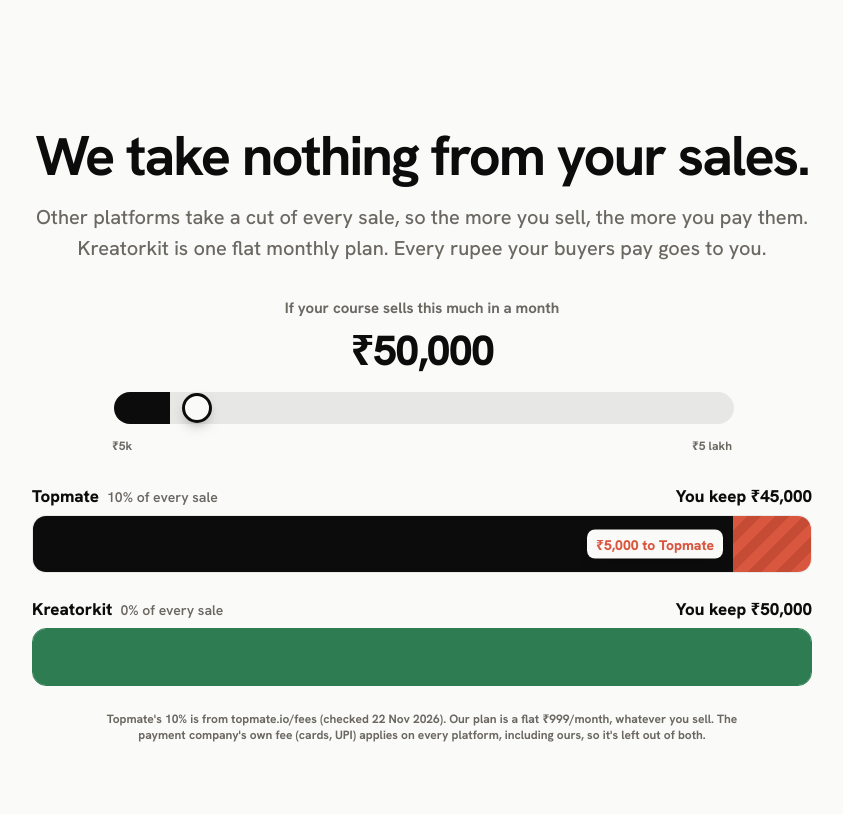
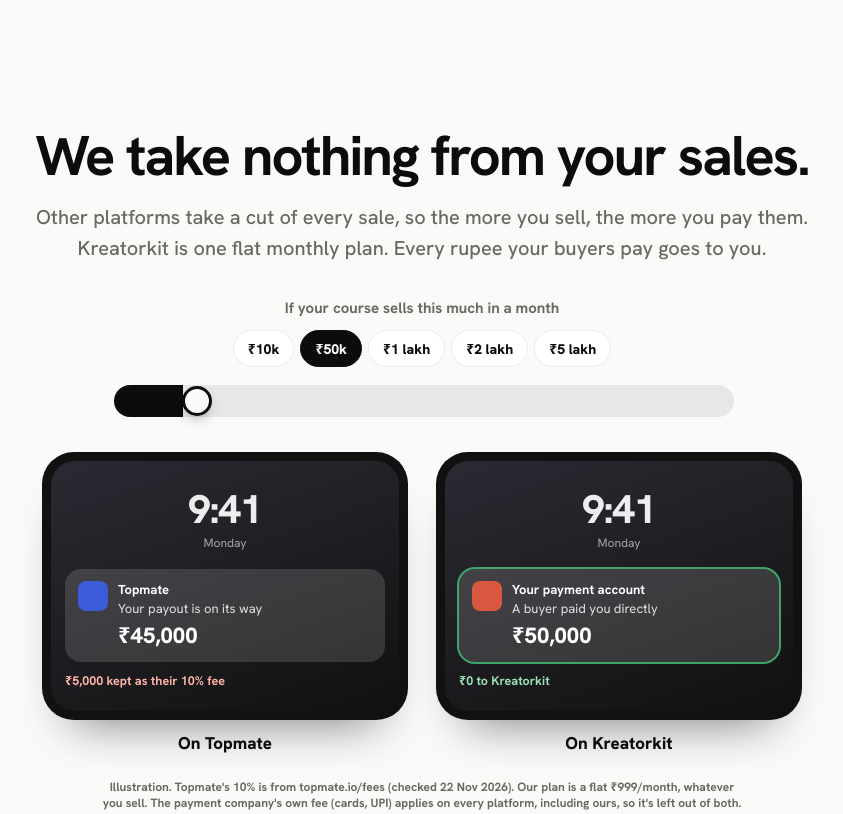
Before and after one commit to Kreatorkit/kreatorkit.github.io, a plain HTML site: page index.html in a window 1280 px wide. Shown: the part 1473-2287 px from the top of the page, without its empty margins (218-1061 px from the left). Drawn offline with Linux system fonts and the light colour scheme; no server answers.

Commit message:
We take nothing: amount presets and two payout lock screens
Co-Authored-By: Claude Opus 5.5 <noreply@anthropic.com>

```diff
--- a/index.html
+++ b/index.html
@@ -598,6 +598,26 @@ html[data-theme="dark"] .fn-new{color:#7AA5FF}
 .ko-act .ko-wa{background:#25D366;border-color:#25D366;color:#fff}
 @keyframes koGlow{0%,62%{box-shadow:none}70%,90%{box-shadow:0 0 0 4px color-mix(in srgb,var(--coral) 25%,transparent)}100%{box-shadow:none}}
 @media (prefers-reduced-motion:reduce){.ko-r{opacity:1}.ko-flow u{display:none}}
+
+/* ===== We take nothing: payout phones (24 Nov) ===== */
+.fs-pre{display:flex;justify-content:center;gap:6px;margin-top:12px;flex-wrap:wrap}
+.fs-pre button{all:unset;cursor:pointer;padding:8px 14px;border-radius:99px;border:1px solid var(--glass-b);background:var(--card-v,#fff);color:var(--inkv);font-weight:800;font-size:14px;transition:background .25s,color .25s,border-color .25s}
+.fs-pre button[aria-pressed="true"]{background:var(--inkv);color:var(--bgv);border-color:var(--inkv)}
+.fs-pre button:focus-visible{outline:3px solid var(--coral);outline-offset:2px}
+#fsr{height:10px;margin-top:18px;background:linear-gradient(90deg,var(--inkv) var(--fill,0px),var(--glass-b) var(--fill,0px))!important}
+.fp-pair{display:grid;grid-template-columns:1fr 1fr;gap:28px;max-width:760px;margin:0 auto}
+.fp-ph{border-radius:32px;background:#111;padding:9px;box-shadow:0 30px 50px -30px rgba(0,0,0,.55)}
+.fp-sc{border-radius:24px;background:linear-gradient(160deg,#2B2A33,#111);padding:22px 14px 22px;min-height:250px;color:#fff;text-align:left}
+.fp-time{text-align:center;font-weight:800;font-size:40px;letter-spacing:-.02em;opacity:.92}.fp-date{text-align:center;font-size:12px;opacity:.6;margin-bottom:18px}
+.fp-ntf{background:rgba(255,255,255,.14);border-radius:16px;padding:12px 13px;display:flex;gap:10px;align-items:flex-start}
+.fp-ntf.fpin{animation:fpDrop .6s cubic-bezier(.16,1,.3,1) both}
+.fp-ntf i{width:30px;height:30px;border-radius:8px;flex:none}.fp-ntf b{display:block;font-size:13px;color:#fff}.fp-ntf p{margin:2px 0 0;font-size:13px;opacity:.85}
+.fp-amt{font-size:22px;font-weight:800;display:block;margin-top:2px}
+.fp-cut{margin-top:10px;font-size:12.5px;font-weight:700;color:#FFB4A6}
+.fp-us .fp-ntf{box-shadow:0 0 0 2px #3FA46A}.fp-us .fp-cut{color:#9BE2B4}
+.fp-lab{text-align:center;font-weight:800;margin-top:12px;color:var(--inkv)}
+@keyframes fpDrop{from{opacity:0;transform:translateY(-14px) scale(.96)}}
+@media (max-width:700px){.fp-pair{grid-template-columns:1fr;max-width:340px}}
 </style></head><body>
 <div class="blobs" aria-hidden="true"><i class="bb1"></i><i class="bb2"></i><i class="bb3"></i></div>
 <div class="themebtn" role="group" aria-label="Look"><button type="button" data-t="light" aria-pressed="true">White</button><button type="button" data-t="dark" aria-pressed="false">Black</button></div>
@@ -640,22 +660,23 @@ html[data-theme="dark"] .fn-new{color:#7AA5FF}
  </div>
 </div></section>
 
-<section class="problem fee2"><div class="in">
+<section class="problem fee2" id="fees"><div class="in">
  <h2>We take nothing from your sales.</h2>
  <p class="lead">Other platforms take a cut of every sale, so the more you sell, the more you pay them. Kreatorkit is one flat monthly plan. Every rupee your buyers pay goes to you.</p>
  <div class="fs">
-  <label class="fs-q" for="fsr">If your course sells this much in a month</label>
-  <div class="fs-v price" data-o="v">₹50,000</div>
-  <input id="fsr" type="range" min="5000" max="500000" step="5000" value="50000">
-  <div class="fs-ends"><span>₹5k</span><span>₹5 lakh</span></div>
+  <div class="fs-q" id="fsq">If your course sells this much in a month</div>
+  <div class="fs-pre" role="group" aria-labelledby="fsq"><button type="button" data-v="10000">₹10k</button><button type="button" data-v="50000">₹50k</button><button type="button" data-v="100000">₹1 lakh</button><button type="button" data-v="200000">₹2 lakh</button><button type="button" data-v="500000">₹5 lakh</button></div>
+  <input id="fsr" type="range" min="5000" max="500000" step="5000" value="50000" aria-labelledby="fsq">
  </div>
- <div class="fb">
-  <div class="fb-row"><div class="fb-hd"><span>Topmate<small>10% of every sale</small></span><span class="price" data-o="tk">You keep ₹45,000</span></div>
-   <div class="fb-bar"><div class="fb-keep"></div><div class="fb-cut"><span class="price" data-o="cut">₹5,000 to Topmate</span></div></div></div>
-  <div class="fb-row ours"><div class="fb-hd"><span>Kreatorkit<small>0% of every sale</small></span><span class="price" data-o="kk">You keep ₹50,000</span></div>
-   <div class="fb-bar"><div class="fb-keep"></div></div></div>
+ <div class="fp-pair">
+  <div><div class="fp-ph"><div class="fp-sc"><div class="fp-time">9:41</div><div class="fp-date">Monday</div>
+   <div class="fp-ntf"><i style="background:#3B5BDB"></i><div><b>Topmate</b><p>Your payout is on its way</p><span class="fp-amt price" data-o="tk">₹45,000</span></div></div>
+   <div class="fp-cut price" data-o="tc">₹5,000 kept as their 10% fee</div></div></div><div class="fp-lab">On Topmate</div></div>
+  <div class="fp-us"><div class="fp-ph"><div class="fp-sc"><div class="fp-time">9:41</div><div class="fp-date">Monday</div>
+   <div class="fp-ntf"><i style="background:var(--coral)"></i><div><b>Your payment account</b><p>A buyer paid you directly</p><span class="fp-amt price" data-o="kk">₹50,000</span></div></div>
+   <div class="fp-cut">₹0 to Kreatorkit</div></div></div><div class="fp-lab">On Kreatorkit</div></div>
  </div>
- <p class="verify fb-src">Topmate's 10% is from topmate.io/fees (checked 22 Nov 2026). Our plan is a flat ₹999/month, whatever you sell. The payment company's own fee (cards, UPI) applies on every platform, including ours, so it's left out of both.</p>
+ <p class="verify fb-src">Illustration. Topmate's 10% is from topmate.io/fees (checked 22 Nov 2026). Our plan is a flat ₹999/month, whatever you sell. The payment company's own fee (cards, UPI) applies on every platform, including ours, so it's left out of both.</p>
 </div></section>
 
 <section class="tour lb" id="tour"><div class="in">
@@ -764,13 +785,19 @@ document.querySelectorAll(".themebtn button").forEach(b => b.onclick = () => { d
 const io = new IntersectionObserver(es => es.forEach(e => { if (e.isIntersecting){ e.target.classList.add("shown"); io.unobserve(e.target); } }), {threshold:.12});
 document.querySelectorAll("section h2, .t, .plan, .step, .receipt, .tablewrap, .qq, .aa").forEach(el => { el.classList.add("reveal"); io.observe(el); });
 </script><script>
-// "We take nothing": slider + two bars (Topmate 10% from topmate.io/fees, checked 22 Nov 2026)
+// "We take nothing": presets + slider + two payout notifications (Topmate 10% from topmate.io/fees, checked 22 Nov 2026)
 (function(){ const r=document.getElementById("fsr"); if(!r) return; const R=document.querySelector(".fee2"), O=k=>R.querySelector('[data-o="'+k+'"]');
- const inr=n=>"\u20B9"+Math.round(n).toLocaleString("en-IN"); let last=0;
- const go=()=>{ const v=+r.value; r.style.setProperty("--p",(100*(v-r.min)/(r.max-r.min))+"%");
-  O("v").textContent=inr(v); O("tk").textContent="You keep "+inr(v*.9); O("kk").textContent="You keep "+inr(v);
-  const c=O("cut"); c.textContent=inr(v*.1)+" to Topmate"; if(Date.now()-last>250){c.classList.remove("pop"); void c.offsetWidth; c.classList.add("pop"); last=Date.now();} };
- r.addEventListener("input",go); go(); })();
+ const inr=n=>"\u20B9"+Math.round(n).toLocaleString("en-IN"); const still=matchMedia("(prefers-reduced-motion:reduce)").matches;
+ const count=(el,to,fmt)=>{ const from=+(el.dataset.v||to); el.dataset.v=to; if(still||from===to){el.textContent=fmt(to);return;} const t0=performance.now();
+  const f=t=>{const k=Math.min(1,(t-t0)/500),e=1-Math.pow(1-k,3); el.textContent=fmt(from+(to-from)*e); if(k<1) requestAnimationFrame(f)}; requestAnimationFrame(f); };
+ const set=(v,pop)=>{ const p=(v-r.min)/(r.max-r.min); r.style.setProperty("--fill","calc("+(p*100)+"% + "+(15-p*30)+"px)");
+  R.querySelectorAll(".fs-pre button").forEach(b=>b.setAttribute("aria-pressed",+b.dataset.v===v));
+  count(O("tk"),v*.9,inr); count(O("kk"),v,inr); count(O("tc"),v*.1,n=>inr(n)+" kept as their 10% fee");
+  if(pop) R.querySelectorAll(".fp-ntf").forEach(n=>{n.classList.remove("fpin"); void n.offsetWidth; n.classList.add("fpin");}); };
+ r.addEventListener("input",()=>set(+r.value,false)); r.addEventListener("change",()=>set(+r.value,true));
+ R.querySelectorAll(".fs-pre button").forEach(b=>b.addEventListener("click",()=>{r.value=b.dataset.v; set(+b.dataset.v,true);}));
+ set(50000,false);
+ if("IntersectionObserver" in window){ const io=new IntersectionObserver(es=>es.forEach(e=>{if(e.isIntersecting){set(+r.value,true);io.disconnect()}}),{threshold:.3}); io.observe(R.querySelector(".fp-pair")); } })();
 </script><script>
 (function(){ const sec=document.querySelector(".cmp2"); if(!sec) return;
  sec.querySelectorAll(".cc-y,.cc-soon").forEach((p,i)=>p.style.transitionDelay=(i*35)+"ms");
```
